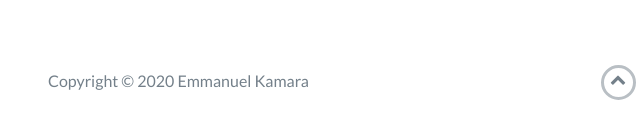
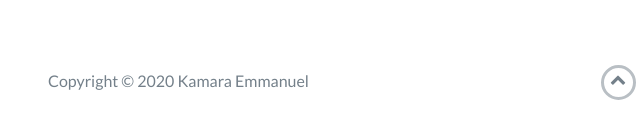
Before and after one commit to Kamara0001/emmanuel-portfolio___, a website: page index.html in a window 1280 px wide. Shown: the part 5335-5473 px from the top of the page, 22-662 px from the left. Drawn offline with nearby package versions, Linux system fonts and the light colour scheme; files that its build step writes are made by us from their sources.

Commit message:
Update index.html

```diff
--- a/index.html
+++ b/index.html
@@ -277,7 +277,7 @@
             <div class="row">
                 <div class="col-sm-5 copyright">
                     <p>
-                        Copyright &copy; 2020 Emmanuel Kamara
+                        Copyright &copy; 2020 Kamara Emmanuel
                     </p>
                 </div>
                 <div class="col-sm-2 top">
```
